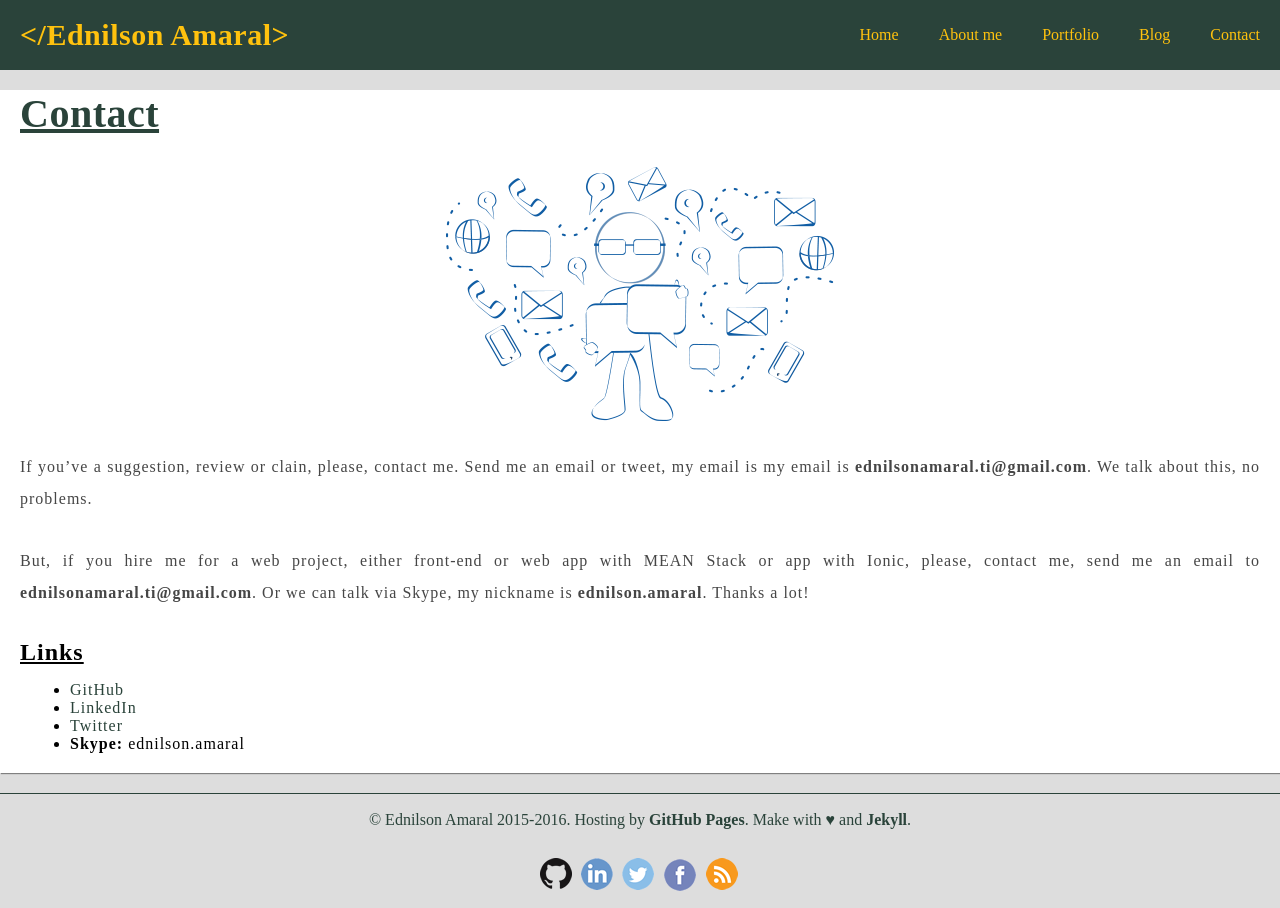
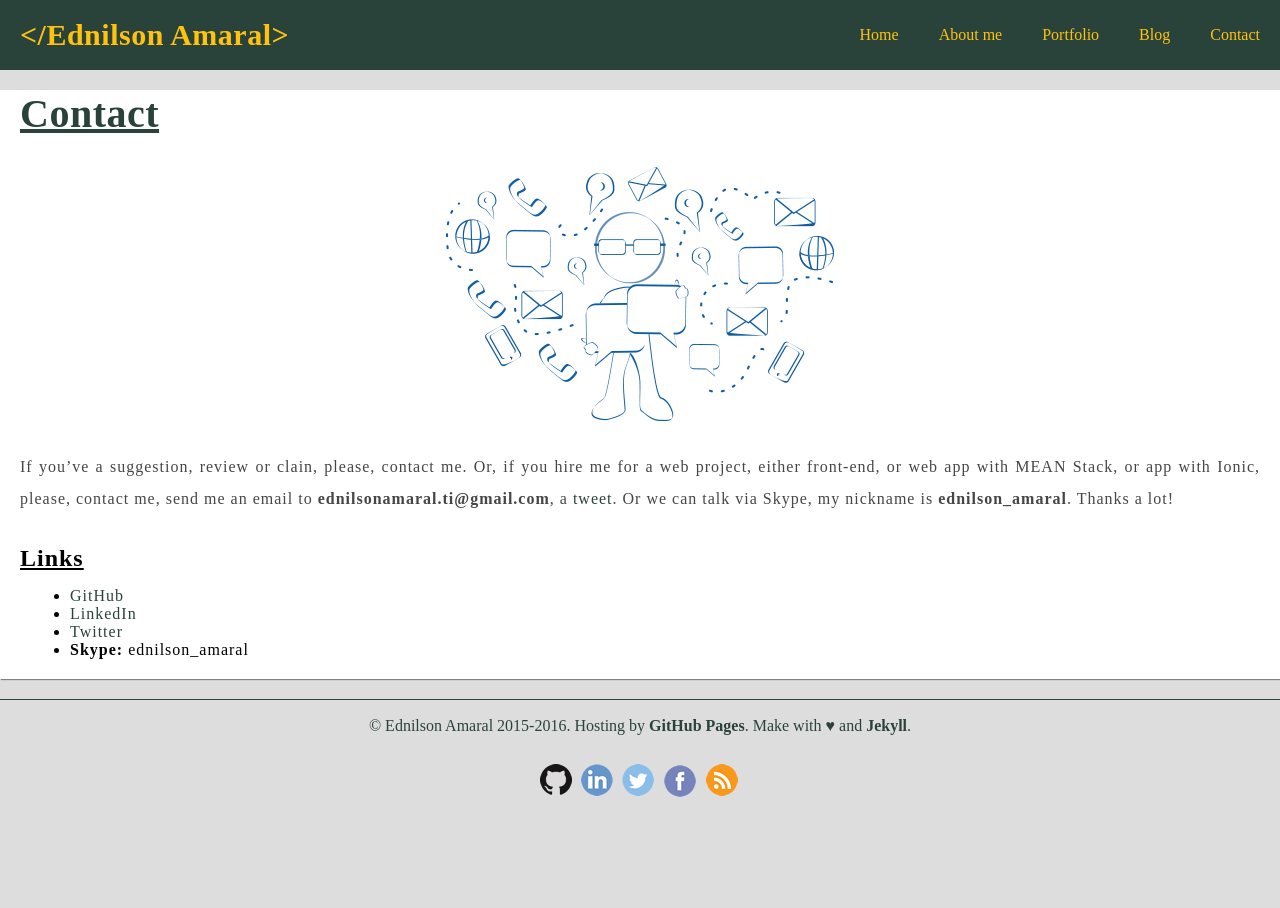
Before and after one commit to ednilsonamaral/ednilsonamaral.github.io, a Jekyll site: the page built from contact.md, in a window 1280 px wide. Built offline with Jekyll 4.4.1, drawn with Linux system fonts in a browser that asks for light colours; some web fonts are replaced; comment, search, counter and statistics services are not loaded.

Commit message:
Correção de nickname

```diff
--- a/contact.md
+++ b/contact.md
@@ -7,9 +7,7 @@ permalink: /contact/
 ![contato](/assets/img/contact.png)
 
 
-If you've a suggestion, review or clain, please, contact me. Send me an email or tweet, my email is my email is **ednilsonamaral.ti@gmail.com**. We talk about this, no problems.
-
-But, if you hire me for a web project, either front-end or web app with MEAN Stack or app with Ionic, please, contact me, send me an email to **ednilsonamaral.ti@gmail.com**. Or we can talk via Skype, my nickname is **ednilson.amaral**. Thanks a lot!
+If you've a suggestion, review or clain, please, contact me. Or, if you hire me for a web project, either front-end, or web app with MEAN Stack, or app with Ionic, please, contact me, send me an email to **ednilsonamaral.ti@gmail.com**, a [tweet](https://twitter.com/ednilsonaamaral). Or we can talk via Skype, my nickname is **ednilson_amaral**. Thanks a lot!
 
 
 ## Links
@@ -17,4 +15,4 @@ But, if you hire me for a web project, either front-end or web app with MEAN Sta
 * [GitHub](https://github.com/ednilsonamaral)
 * [LinkedIn](https://br.linkedin.com/in/ednilson-amaral-02a984106)
 * [Twitter](https://twitter.com/ednilsonaamaral)
-* **Skype:** ednilson.amaral
+* **Skype:** ednilson_amaral
```
Also changed, not shown: about.md (+2 -6 lines).
